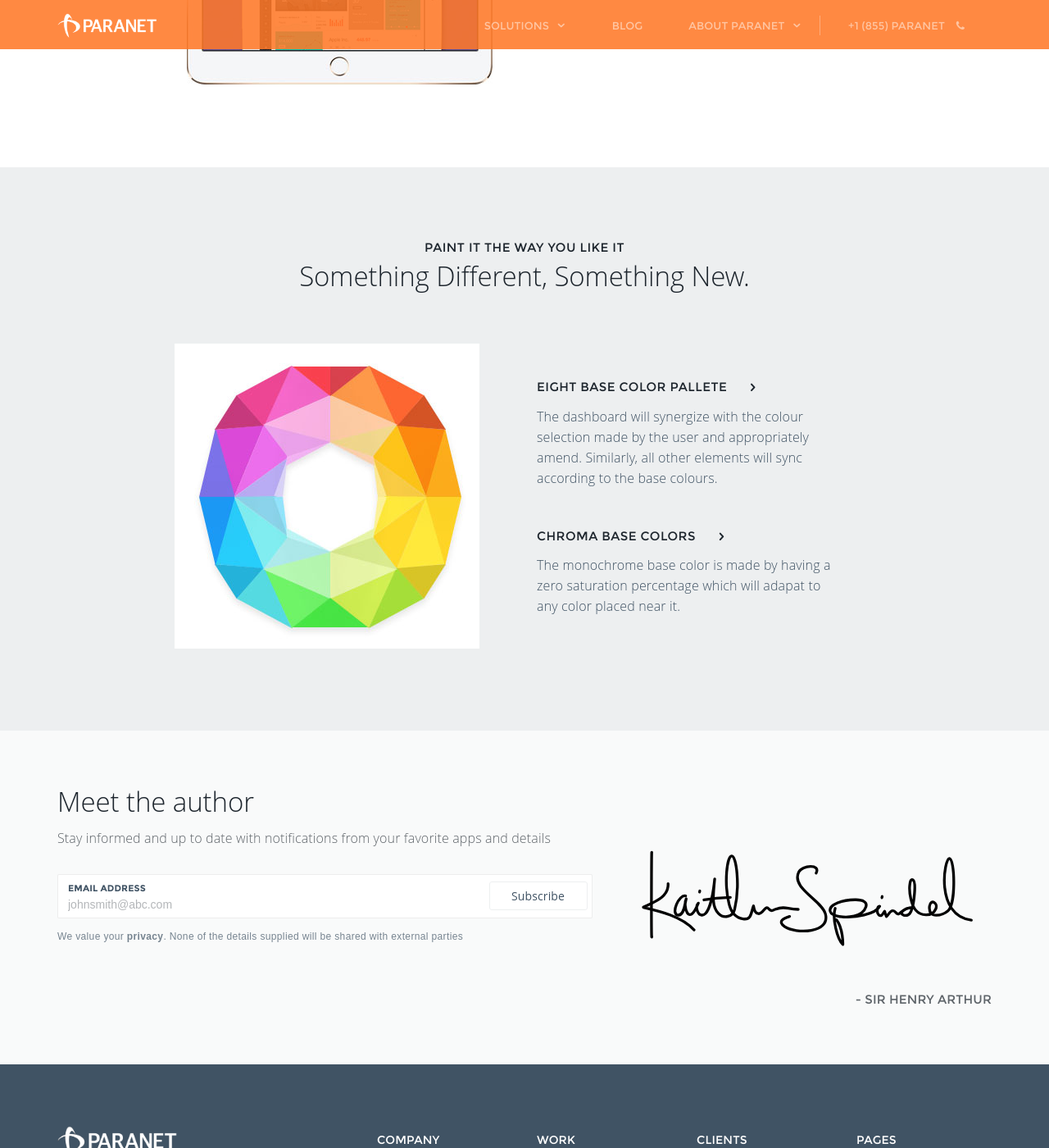
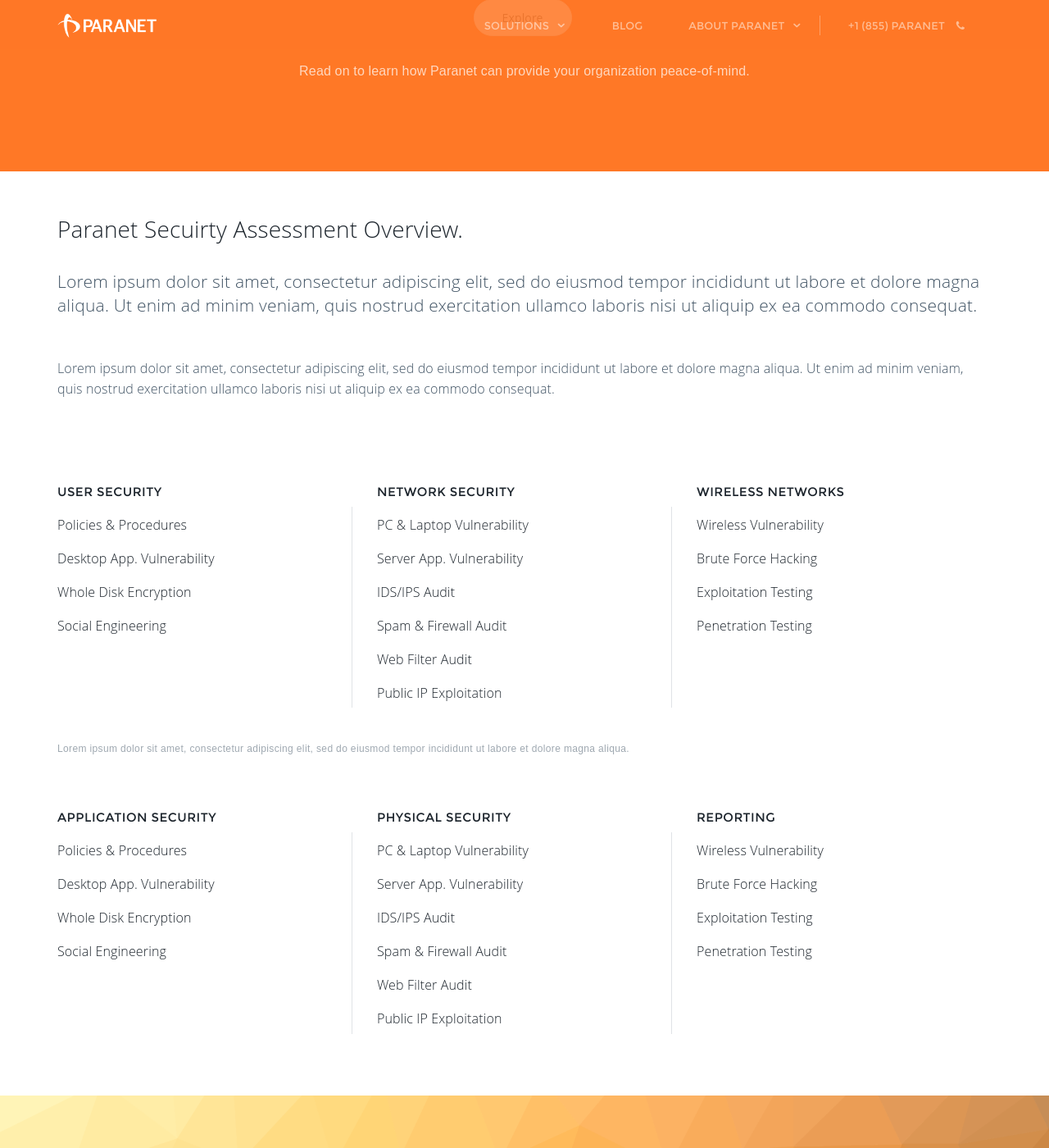
Before and after one commit to paranet/paranet.github.io, a Jekyll site: the page built from services/msp.html, in a window 1280 px wide and 1400 px high, scrolled down 950 px. Shown: the whole window at 82% size. Built offline with Jekyll 4.4.1, drawn with Linux system fonts in a browser that asks for light colours; some web fonts are replaced; some of the changed text lies outside the part shown.

Commit message:
convert cyber details to cards

```diff
--- a/services/msp.html
+++ b/services/msp.html
@@ -1,15 +1,15 @@
 ---
 layout: page
-title: Managed Services Provider
+title: Managed Services
 ---
 
 <section class="p-b-60 p-t-100">
     <div class="container text-center">
         <div class="row">
             <div class="col-sm-8 col-sm-offset-2">
-            <h6 class="block-title m-b-0">MANAGED SERVICES PROVIDER</h6>
-            <h1 class="m-t-5 light">Security. Risk. Intelligence.</h1>
-            <p class="m-t-20">Paranet provides full end-to-end security solutions and services for healthcare entities to help them meet HIPAA compliance using security standards and specific implementations outlined in the Security Rule.
+                <h6 class="block-title m-b-0">MANAGED SERVICES</h6>
+                <h1 class="m-t-5 light"><span class="semi-bold">Paranet has prevented more <br>than 1 billion attacks.</span><br>Experience counts.</h1>
+                <p class="m-t-20">We specialize in identifying, remediating and monitoring risk across your enterprise. We address each client issue with a unique solution specific to your needs.
                 </p>
                 <img src="/assets/images/arrow_down.png" class="m-t-30" alt="">
             </div>
@@ -17,78 +17,151 @@
     </div>
 </section>
 
-<section class="p-b-100 p-t-60">
-      <div class="container-sm-height">
-        <div class="row row-sm-height sm-m-l-15 sm-m-r-15">
-          <div class="col-lg-2 col-md-1 hidden-sm"></div>
-          <div class="col-sm-6 col-lg-4 col-md-5 col-sm-height col-middle sm-text-center">
-            <img class="p-r-40 m-t-10 xs-image-responsive-height sm-no-padding lazy loaded" src="/assets/images/ipad_2.jpg" alt="">
+<section class="p-b-50 p-t-20 bg-primary">
+    <div class="container p-b-50 p-t-50">
+        <div class="col-md-10 col-md-offset-1">
+            <div class="col-xs-height col-middle text-center">
+                <img src="/assets/images/icons/fingerprint.png" alt="" height=160 class="text-white m-b-40">
+                <div class="text-center">
+                    <h1 class="text-white col-sm-12 p-b-10">Paranet performs enterprise-grade security assessments and on-going management of the security plans to meet and exceed the compliance requirements of your industry.</h1>
+                    <button class="btn btn-lg btn-default btn-cons btn-rounded" type="button">Explore</button>
+                    <p class="text-white hint-text font-arial m-t-30">Read on to learn how Paranet can provide your organization peace-of-mind.
+                    </p>
                 </div>
-          <div class="col-sm-6 col-sm-height col-middle col-lg-4 col-md-4 xs-text-center sm-p-l-30">
-            <h1 class="light md-no-margin sm-m-t-30">Who Must Be<br>HIPPA Compliant?</h1>
-            <h6 class="block-title m-t-50">launch your design <i class="pg-arrow_right m-l-10"></i></h6>
-            <p class="m-t-15">Our long standing vision has been to bypass the usual admin dashboard structure, and move forward with a more vary and sophisticated yet simple framework </p>
-            <p class="muted font-arial small-text m-t-30">A product is accessible when all people—regardless of ability—can navigate it,
-              <br> understand it, and use it to achieve their goals.</p>
-          </div>
-          <div class="col-lg-2 col-md-1 hidden-sm"></div>
-        </div>
-      </div>
-    </section>
-
-<section class="p-b-100 p-t-80 bg-master-lighter">
-      <div class="container">
-        <h6 class="block-title m-b-0 text-center">Paint it the way you Like it</h6>
-        <h1 class="m-t-5 light text-center">Something Different, Something New.</h1>
-        <div class="row m-t-50 ">
-          <div class="col-md-6 col-sm-6 text-right sm-text-center sm-p-l-0">
-            <img class="p-r-40 m-t-10 xs-image-responsive-height sm-no-padding" src="/assets/images/color-wheel.jpg" alt="">
-          </div>
-          <div class="col-md-4 col-sm-6 p-t-45">
-            <h6 class="block-title">EIGHT BASE COLOR PALLETE <i class="pg-arrow_right m-l-20"></i></h6>
-            <p class=" m-t-15">The dashboard will synergize with the colour selection made by the user and appropriately amend. Similarly, all other elements will sync according to the base colours.</p>
-            <h6 class="block-title m-t-50">CHROMA BASE COLORS <i class="pg-arrow_right m-l-20"></i></h6>
-            <p class=" m-t-15">The monochrome base color is made by having a zero saturation percentage which will adapat to any color placed near it.</p>
             </div>
         </div>
     </div>
 </section>
 
-    <section id="meet" class="p-b-60 p-t-60 bg-master-lightest">
+<section class="container container-fixed-lg p-t-40 p-b-75">
+  <div class="row m-b-50">
+    <div class="col-md-12">
+      <h2>Paranet Secuirty Assessment Overview.</h2>
+      <p class="lead p-t-20 p-b-10">Lorem ipsum dolor sit amet, consectetur adipiscing elit, sed do eiusmod tempor incididunt ut labore et dolore magna aliqua. Ut enim ad minim veniam, quis nostrud exercitation ullamco laboris nisi ut aliquip ex ea commodo consequat.</p>
+      <p class="p-t-20 p-b-10">Lorem ipsum dolor sit amet, consectetur adipiscing elit, sed do eiusmod tempor incididunt ut labore et dolore magna aliqua. Ut enim ad minim veniam, quis nostrud exercitation ullamco laboris nisi ut aliquip ex ea commodo consequat.</p>
+    </div>
+  </div>
+    <div class="row">
+        <div class="col-md-12 ">
+            <br>
+            <div class="row">
+                <div class="col-sm-4 sm-m-b-30">
+                    <h5 class="block-title m-b-5">User Security</h5>
+                    <h5 class="no-margin b-r b-grey sm-no-border p-t-10 p-b-5">Policies & Procedures</h5>
+                    <h5 class="no-margin b-r b-grey sm-no-border p-t-10 p-b-5">Desktop App. Vulnerability</h5>
+                    <h5 class="no-margin b-r b-grey sm-no-border p-t-10 p-b-5">Whole Disk Encryption</h5>
+                    <h5 class="no-margin b-r b-grey sm-no-border p-t-10 p-b-5">Social Engineering</h5>
+                    <h5 class="no-margin b-r b-grey sm-no-border p-t-10 p-b-5"><br></h5>
+                    <h5 class="no-margin b-r b-grey sm-no-border p-t-10 p-b-5"><br></h5>
+                </div>
+                <div class="col-sm-4 sm-m-b-30">
+                    <h5 class="block-title m-b-5">Network Security</h5>
+                    <h5 class="no-margin b-r b-grey sm-no-border p-t-10 p-b-5">PC & Laptop Vulnerability</h5>
+                    <h5 class="no-margin b-r b-grey sm-no-border p-t-10 p-b-5">Server App. Vulnerability</h5>
+                    <h5 class="no-margin b-r b-grey sm-no-border p-t-10 p-b-5">IDS/IPS Audit</h5>
+                    <h5 class="no-margin b-r b-grey sm-no-border p-t-10 p-b-5">Spam & Firewall Audit</h5>
+                    <h5 class="no-margin b-r b-grey sm-no-border p-t-10 p-b-5">Web Filter Audit</h5>
+                    <h5 class="no-margin b-r b-grey sm-no-border p-t-10 p-b-5">Public IP Exploitation</h5>
+                </div>
+                <div class="col-sm-4">
+                    <h5 class="block-title m-b-5">Wireless Networks</h5>
+                    <h5 class="no-margin b-grey sm-no-border p-t-10 p-b-5">Wireless Vulnerability</h5>
+                    <h5 class="no-margin b-grey sm-no-border p-t-10 p-b-5">Brute Force Hacking</h5>
+                    <h5 class="no-margin b-grey sm-no-border p-t-10 p-b-5">Exploitation Testing</h5>
+                    <h5 class="no-margin b-grey sm-no-border p-t-10 p-b-5">Penetration Testing</h5>
+                </div>
+            </div>
+            <br>
+            <br>
+            <p class="muted font-arial small-text">Lorem ipsum dolor sit amet, consectetur adipiscing elit, sed do eiusmod tempor incididunt ut labore et dolore magna aliqua.</p>
+            <br>
+            <br>
+            <div class="row">
+                <div class="col-sm-4 sm-m-b-30">
+                    <h5 class="block-title m-b-5">Application Security</h5>
+                    <h5 class="no-margin b-r b-grey sm-no-border p-t-10 p-b-5">Policies & Procedures</h5>
+                    <h5 class="no-margin b-r b-grey sm-no-border p-t-10 p-b-5">Desktop App. Vulnerability</h5>
+                    <h5 class="no-margin b-r b-grey sm-no-border p-t-10 p-b-5">Whole Disk Encryption</h5>
+                    <h5 class="no-margin b-r b-grey sm-no-border p-t-10 p-b-5">Social Engineering</h5>
+                    <h5 class="no-margin b-r b-grey sm-no-border p-t-10 p-b-5"><br></h5>
+                    <h5 class="no-margin b-r b-grey sm-no-border p-t-10 p-b-5"><br></h5>
+                </div>
+                <div class="col-sm-4 sm-m-b-30">
+                    <h5 class="block-title m-b-5">Physical Security</h5>
+                    <h5 class="no-margin b-r b-grey sm-no-border p-t-10 p-b-5">PC & Laptop Vulnerability</h5>
+                    <h5 class="no-margin b-r b-grey sm-no-border p-t-10 p-b-5">Server App. Vulnerability</h5>
+                    <h5 class="no-margin b-r b-grey sm-no-border p-t-10 p-b-5">IDS/IPS Audit</h5>
+                    <h5 class="no-margin b-r b-grey sm-no-border p-t-10 p-b-5">Spam & Firewall Audit</h5>
+                    <h5 class="no-margin b-r b-grey sm-no-border p-t-10 p-b-5">Web Filter Audit</h5>
+                    <h5 class="no-margin b-r b-grey sm-no-border p-t-10 p-b-5">Public IP Exploitation</h5>
+                </div>
+                <div class="col-sm-4">
+                    <h5 class="block-title m-b-5">Reporting</h5>
+                    <h5 class="no-margin b-grey sm-no-border p-t-10 p-b-5">Wireless Vulnerability</h5>
+                    <h5 class="no-margin b-grey sm-no-border p-t-10 p-b-5">Brute Force Hacking</h5>
+                    <h5 class="no-margin b-grey sm-no-border p-t-10 p-b-5">Exploitation Testing</h5>
+                    <h5 class="no-margin b-grey sm-no-border p-t-10 p-b-5">Penetration Testing</h5>
+                </div>
+            </div>
+        </div>
+    </div>
+</section>
+
+
+
+<section id="meet" class="p-b-60 p-t-60" data-pages-bg-image="/assets/images/bkgds/orange-2.png" style="background-image: url('/assets/images/bkgds/orange-2.png');">
     <div class="">
         <div class="container">
             <div class="row">
                 <div class="col-sm-7">
-              <h1 class="light m-t-5">Meet the author</h1>
-              <h5 class="hint-text">Stay informed and up to date with notifications from your favorite
+                    <h1 class="light m-t-5">Request a Security Assessment</h1>
+                    <h5 class="hint-text">Lorem ipsum dolor sit amet, consectetur adipiscing elit, sed do eiusmod tempor incididunt ut labore et dolore magna aliqua.
 apps and details</h5>
                     <form class="m-t-30 m-b-20">
                         <div class="form-group form-group-default input-group col-md-12  col-sm-12">
                             <label>Email Address</label>
                             <input type="email" placeholder="johnsmith@abc.com" class="form-control">
                             <span class="input-group-btn">
-                            <button type="button" class="btn btn-white  btn-cons">Subscribe</button>
+                            <button type="button" class="btn btn-primary  btn-cons">Request</button>
                         </span>
                             <br>
                         </div>
                         <p class="font-arial fs-12 hint-text">We value your <strong>privacy</strong>. None of the details supplied will be shared with external parties</p>
                     </form>
                 </div>
-            <div class="col-sm-5 text-right xs-text-left">
-              <div class="demo-signature no-overflow">
-                <svg xmlns="http://www.w3.org/2000/svg" viewBox="34.924 351.353 580 159.86">
-                  <path fill="none" stroke="#020202" stroke-width="4.5" stroke-linecap="round" stroke-linejoin="round" d="M51.494,355.859c-0.361,6.059-0.928,154.471,0.112,139.244" data-length="141.47271728515625" data-speed="141" data-delay="100" stroke-dashoffset="0" stroke-dasharray="141.47271728515625,141.47271728515625" style="transition: stroke-dashoffset 141ms linear 100ms;"></path>
-                  <path fill="none" stroke="#020202" stroke-width="4.5" stroke-linecap="round" stroke-linejoin="round" d="M78.591,407.725c1.312,22.307-22.823,30.685-40.917,38.995v0.438c28.433,6.559,63.44,14.872,83.997,37.178" data-length="154.31793212890625" data-speed="154" data-delay="341" stroke-dashoffset="0" stroke-dasharray="154.31793212890625,154.31793212890625" style="transition: stroke-dashoffset 154ms linear 341ms;"></path>
-                  <path fill="none" stroke="#020202" stroke-width="4.5" stroke-linecap="round" stroke-linejoin="round" d="M107.581,428.161c-10.663-3.553-25.783,30.933-12.163,31.759c9.906,0.412,10.873-18.834,13.134-26.911 c-5.65,11.058,3.828,48.292,20.075,6.995c-11.509,10.832,17.602,55.514,27.12-39.959c-2.612,27.794-5.091,45.328,6.053,56.885 c9.493,9.906,24.097,5.309,26.899-6.503c9.349-39.39,2.886-89.151-4.863-88.502c-7.76,0.648-12.929,44.588-4.217,79.835 c2.759,11.161,9.906,22.289,23.114,24.354c14.859,2.475,13.208-12.385,17.335-21.466c1.238,5.367,1.238,11.971,7.842,12.795 c7.429,1.238,9.492-9.906,14.446-9.906c2.063,0,4.127,4.129,6.192,4.541c3.302,1.238,3.715-0.412,7.017-1.651 c19.812-6.19,17.879-0.059,38.517-0.059" data-length="643.4099731445312" data-speed="643" data-delay="595" stroke-dashoffset="0" stroke-dasharray="643.4099731445312,643.4099731445312" style="transition: stroke-dashoffset 643ms linear 595ms;"></path>
-                  <path fill="none" stroke="#020202" stroke-width="4.5" stroke-linecap="round" stroke-linejoin="round" d="M137.931,434.742c14.447-2.475,28.894-3.714,43.753-4.128" data-length="43.984588623046875" data-speed="20" data-delay="1338" stroke-dashoffset="0" stroke-dasharray="43.984588623046875,43.984588623046875" style="transition: stroke-dashoffset 20ms linear 1338ms;"></path>
-                  <path fill="none" stroke="#020202" stroke-width="4.5" stroke-linecap="round" stroke-linejoin="round" d="M323.739,390.271c7.861-15.198-23.06-13.102-28.826-1.571c-13.101,26.204,37.734,46.643,44.023,68.653 c9.435,33.017-49.264,34.063-67.605,21.487c-11.53-8.386-2.096-13.626,8.385-16.771" data-length="241.8621063232422" data-speed="241" data-delay="1458" stroke-dashoffset="0" stroke-dasharray="241.8621063232422,241.8621063232422" style="transition: stroke-dashoffset 241ms linear 1458ms;"></path>
-                  <path fill="none" stroke="#020202" stroke-width="4.5" stroke-linecap="round" stroke-linejoin="round" d="M355.25,448.722c-5.261,16.234,3.377,51.195,12.721,59.741c0,0,0.649-26.498-10.497-40.877" data-length="105.78922271728516" data-speed="105" data-delay="1799" stroke-dashoffset="0" stroke-dasharray="105.78922271728516,105.78922271728516" style="transition: stroke-dashoffset 105ms linear 1799ms;"></path>
-                  <path fill="none" stroke="#020202" stroke-width="4.5" stroke-linecap="round" stroke-linejoin="round" d="M366.466,462.687c6.728,0.814,33.816,1.509,39.618-16.217c5.733-17.524-34.122-12.104-46.724-6.919 c-4.088,1.683-12.966,5.606-12.708,12.208c0.535,13.62,37.153,12.974,56.324,8.02s23.665-9.646,25.908-14.53 c-4.859,0.813-5.232,10.987-1.495,14.243c4.86,4.069,6.729-2.442,9.718-6.104c0.747,3.256,1.494,6.104,2.989,8.952 c3.738-2.848,5.608-10.173,10.841-9.766c4.485,0,3.991,5.186,8.477,5.594c4.111,0.408,8.078-11.094,22.939-10.447 c-8.399-1.615-24.232,8.725-13.569,12.278c11.309,2.907,13.178-9.46,14.674-14.343c1.494-5.29,6.729-39.826,0.748-43.896 c-4.485-2.849-5.232,5.696-5.607,9.359c-1.12,11.395,2.617,32.093,10.093,40.64c7.476,8.952,26.537,12.207,32.892-1.628 c4.861-10.986-8.597-17.498-10.091-5.289c-2.99,23.195,22.56,15.073,30.566,7.922c13.571-12.116,11.147-86.235,2.259-86.761 c-8.071-0.478-24.718,94.514,36.346,102.269" data-length="776.9940795898438" data-speed="776" data-delay="2004" stroke-dashoffset="0" stroke-dasharray="776.9940795898438,776.9940795898438" style="transition: stroke-dashoffset 776ms linear 2004ms;"></path>
-                  <path fill="none" stroke="#020202" stroke-width="4.5" stroke-linecap="round" stroke-linejoin="round" d="M432.622,431.008c0.373-0.407,0.373-1.222,0.373-2.035" data-length="2.1104958057403564" data-speed="20" data-delay="2880" stroke-dashoffset="0" stroke-dasharray="2.1104958057403564,2.1104958057403564" style="transition: stroke-dashoffset 20ms linear 2880ms;"></path>
-                  <path fill="none" stroke="#020202" stroke-width="4.5" stroke-linecap="round" stroke-linejoin="round" d="M130.66,421.731c0.373-0.407,0.373-1.221,0.373-2.035" data-length="2.1105172634124756" data-speed="20" data-delay="3000" stroke-dashoffset="0" stroke-dasharray="2.1105172634124756,2.1105172634124756" style="transition: stroke-dashoffset 20ms linear 3000ms;"></path>
-                </svg>
+
             </div>
-              <h6 class="font-montserrat text-uppercase hint-text fs-15">- Sir Henry Arthur</h6>
+        </div>
+    </div>
+</section>
+
+<section class="p-b-85 p-t-75 p-b-65 p-t-55 text-center">
+      <div class="container">
+        <div class="md-p-l-20 xs-no-padding clearfix">
+          <div class="col-sm-4 no-padding">
+            <div class="p-r-40 md-pr-30 xs-no-padding clearfix">
+              <img src="/assets/images/Parachute.svg" class="m-b-20" alt="">
+              <h6 class="block-title p-b-5">Launch Design <i class="pg-arrow_right"></i></h6>
+              <p class="m-b-30">Awesome notepad app. It gives you a quick and simple notepad editing experience when you write notes.</p>
+              <p class="muted font-arial small-text no-padding col-xs-6 col-xs-offset-3">Icon Fonts, Vector SVG's, pages 14x14px vector icons.</p>
+            </div>
+            <div class="visible-xs b-b b-grey-light m-t-30 m-b-30"></div>
+          </div>
+          <div class="col-sm-4 no-padding">
+            <div class="p-r-40 md-pr-30 xs-no-padding clearfix">
+              <img src="/assets/images/Prizemedalion.svg" class="m-b-20" alt="">
+              <h6 class="block-title p-b-5">Award Wining <i class="pg-arrow_right"></i></h6>
+              <p class="m-b-30">Quick chat helps you to Keep in touch with your friends and colleagues while working. It has a unique responsive design.</p>
+              <p class="muted font-arial small-text no-padding col-xs-6 col-xs-offset-3">Limitless possibilities, Highly customizable, Great UI &amp; UX</p>
+            </div>
+            <div class="visible-xs b-b b-grey-light m-t-30 m-b-30"></div>
+          </div>
+          <div class="col-sm-4 no-padding">
+            <div class="p-r-40 md-pr-30 xs-no-padding clearfix">
+              <img src="/assets/images/Umbrella.svg" class="m-b-20" alt="">
+              <h6 class="block-title p-b-5">Shop ready <i class="pg-arrow_right"></i></h6>
+              <p class="m-b-30">This is a very young collection of charts, with the goal of keeping these components very customizable.</p>
+              <p class="muted font-arial small-text no-padding col-xs-6 col-xs-offset-3">Highly customizable NVD3, rickshaw, Spark Lines, D3.</p>
             </div>
           </div>
         </div>
```
Also changed, not shown: about/who_we_are.html (+20 -6 lines), services/cybersecurity.html (+166 -56 lines), services/it_due_diligence.html (+124 -51 lines). Lines whose indentation alone changed are shown as unchanged.
